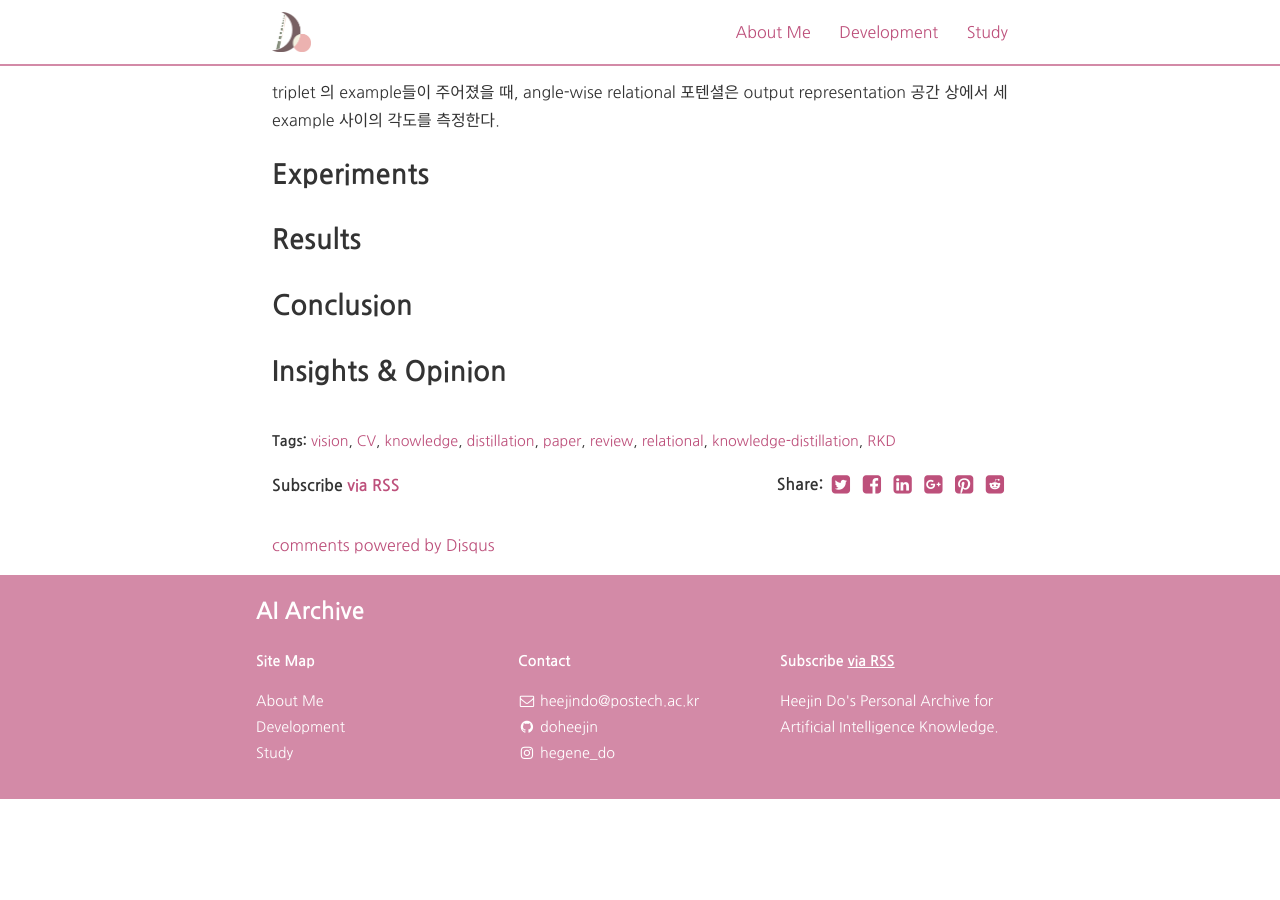
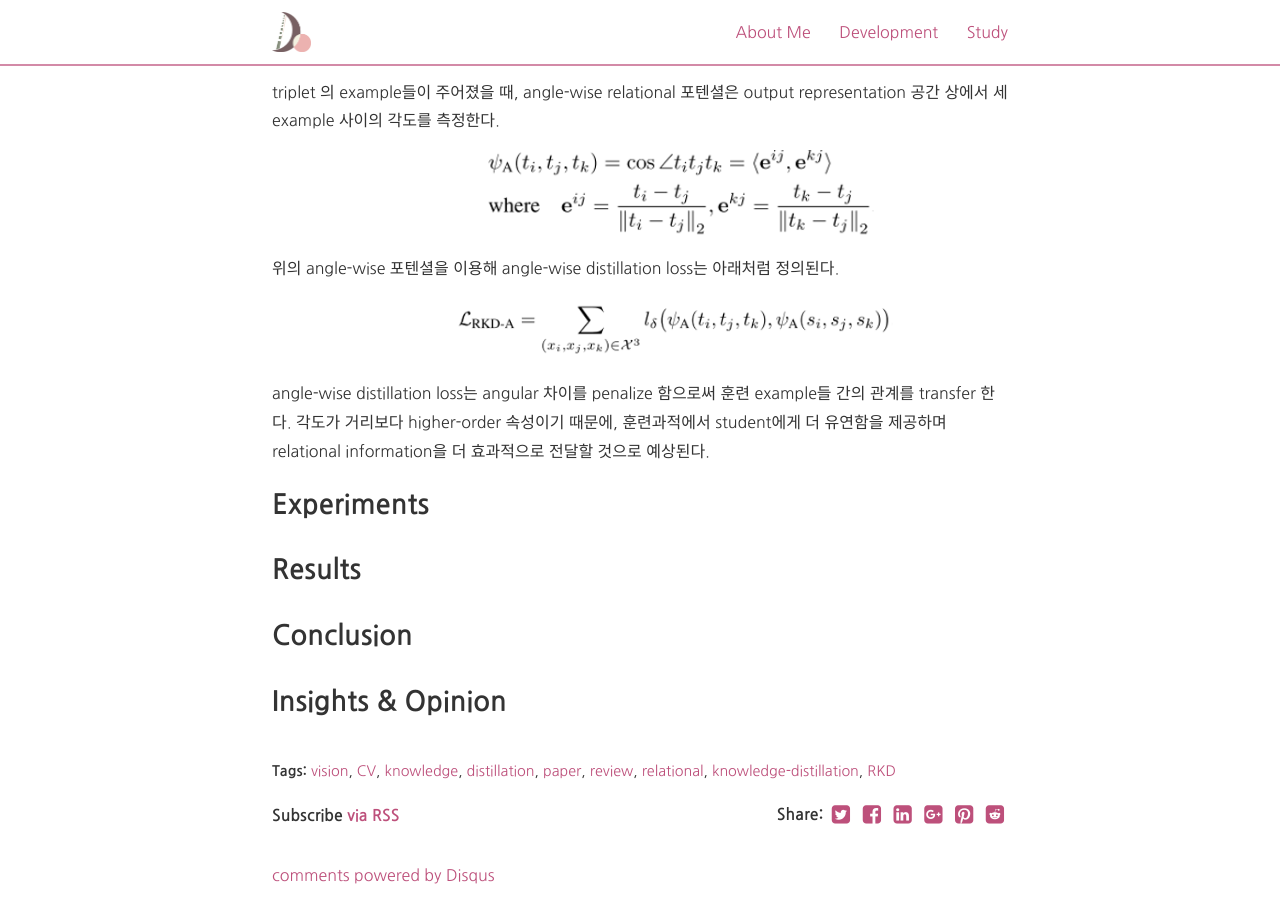
Before and after one commit to doheejin/doheejin.github.io, a Jekyll site: the page built from _posts/2021-02-24-relational-kd.md, in a window 1280 px wide and 900 px high, scrolled down 3074 px. Built offline with Jekyll 4.4.1, drawn with Linux system fonts in a browser that asks for light colours; nearby versions of some CDN libraries; comment, search, counter and statistics services are not loaded; before the commit the page ends 3873 px from its top, so only the background shows below that; some of the changed text lies outside the part shown.

Commit message:
포스트 수정

```diff
--- a/_posts/2021-02-24-relational-kd.md
+++ b/_posts/2021-02-24-relational-kd.md
@@ -11,7 +11,7 @@ tags:	vision CV knowledge distillation paper review relational knowledge-distill
 : Park, W., Kim, D., Lu, Y., & Cho, M. (2019). Relational knowledge distillation. In Proceedings of the IEEE/CVF Conference on Computer Vision and Pattern Recognition (pp. 3967-3976).
 
 이 논문은 데이터들 간의 상호 **관계(mutual relations)**를 transfer 하는 **Relational** Knowledge Distillation을 제안하는 논문이다.
-vision 분야에 적용한 논문으로
+vision 분야에 적용한 논문이라 자세한 실험 과정보다 방법론에 집중해서 정리해보았다.
 
 ## Abstract
 **Relational Knowledge Distillation(RKD)**은 teacher 모델의 데이터들 간 관계를 transfer 하는 distillation 기법으로, 기존의 KD 방법론들에서 student 모델이 teacher 모델의 output activation 자체를 모방했던 것과 구분된다. RKD의 적용을 위해 본 논문에서는 **<em>distance-wise</em>** 와 **<em>angle-wise losses</em>** 를 제안하며 이는 관계에서 구조적으로 다른점들을 penalize 한다. 여러 태스크에 적용한 실험 결과, 제안하는 방식은 student 모델의 성능을 향상시켰고, 특히 metric learning에서는 SOTA 성능을 달성하면서 동시에 teacher 모델의 성능을 뛰어넘었다.
@@ -64,6 +64,15 @@ teacher와 student 각각에서 측정된 distance-wise 포텐셜을 사용한 l
 
 #### 2.2. Angle-wise distillation loss
 triplet 의 example들이 주어졌을 때, angle-wise relational 포텐셜은 output representation 공간 상에서 세 example 사이의 각도를 측정한다.
+
+<img src="/assets/images/kd_9.PNG" title="angle-wise RKD">
+
+위의 angle-wise 포텐셜을 이용해 angle-wise distillation loss는 아래처럼 정의된다.
+
+<img src="/assets/images/kd_10.PNG" title="angle-wise RKD">
+
+angle-wise distillation loss는 angular 차이를 penalize 함으로써 훈련 example들 간의 관계를 transfer 한다. 각도가 거리보다 higher-order 속성이기 때문에, 훈련과적에서 student에게 더 유연함을 제공하며 relational information을 더 효과적으로 전달할 것으로 예상된다.
+
 ## Experiments
 
 ## Results
```
Also changed, not shown: assets/images/kd_10.PNG (added).
